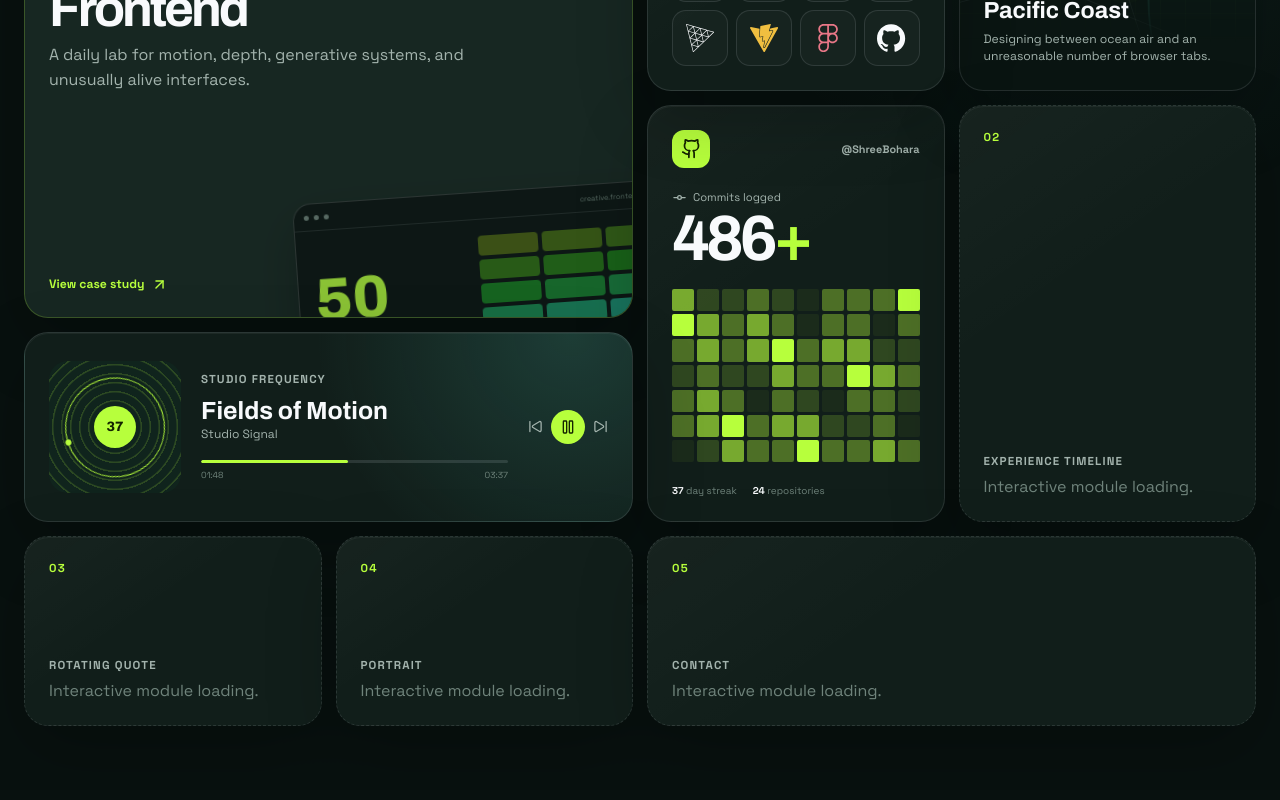
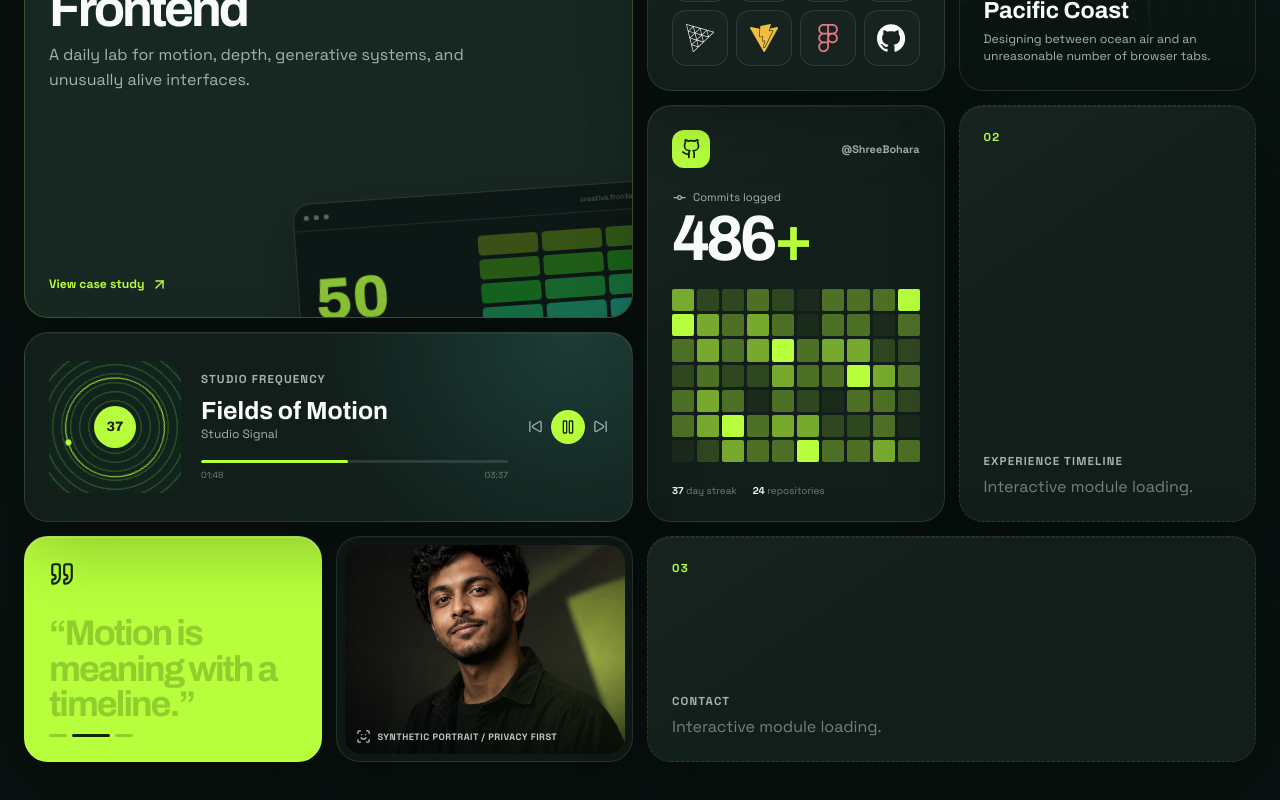
Before and after one commit to ShreeBohara/50-Days-of-Creative-Frontend, a React (Vite) app in the folder day-37-bento-grid/: page / in a window 1280 px wide. Shown: the part 510-1310 px from the top of the page. Built offline with nearby package versions, Linux system fonts and the light colour scheme.

Commit message:
day-37: quote-photo — rotating original quotes and synthetic portrait tilt card

```diff
--- a/day-37-bento-grid/src/App.css
+++ b/day-37-bento-grid/src/App.css
@@ -931,6 +931,90 @@
 @keyframes album-spin { to { transform: rotate(360deg); } }
 @keyframes audio-jump { to { height: calc(18px - (var(--bar) % 3) * 2px); } }
 
+.quote-card {
+  display: flex;
+  flex-direction: column;
+  justify-content: space-between;
+  color: var(--signal-ink);
+  background: var(--signal);
+}
+
+.quote-card::after {
+  box-shadow: inset 0 1px rgba(255, 255, 255, 0.32);
+}
+
+.quote-card blockquote {
+  margin: 20px 0;
+  font-family: 'Archivo', sans-serif;
+  font-size: clamp(1.55rem, 2.8vw, 2.45rem);
+  font-weight: 700;
+  line-height: 1;
+  letter-spacing: -0.055em;
+}
+
+.quote-dots {
+  display: flex;
+  gap: 5px;
+}
+
+.quote-dots span {
+  width: 18px;
+  height: 3px;
+  border-radius: 99px;
+  background: rgba(20, 36, 0, 0.22);
+  transition: width 250ms ease, background 250ms ease;
+}
+
+.quote-dots .is-active {
+  width: 38px;
+  background: var(--signal-ink);
+}
+
+.photo-card {
+  padding: 8px;
+  background: var(--card-soft);
+}
+
+.photo-frame {
+  position: absolute;
+  inset: 8px;
+  overflow: hidden;
+  border-radius: 17px;
+  transition: transform 180ms ease-out;
+  transform-style: preserve-3d;
+}
+
+.photo-frame img {
+  width: 100%;
+  height: 100%;
+  object-fit: cover;
+  filter: saturate(0.82) contrast(1.04);
+}
+
+.photo-wash {
+  position: absolute;
+  inset: 0;
+  background:
+    linear-gradient(to top, rgba(3, 8, 7, 0.72), transparent 45%),
+    linear-gradient(130deg, transparent 45%, rgba(183, 255, 60, 0.13));
+}
+
+.photo-label {
+  position: absolute;
+  z-index: 2;
+  right: 19px;
+  bottom: 17px;
+  left: 19px;
+  display: flex;
+  align-items: center;
+  gap: 7px;
+  color: rgba(248, 250, 252, 0.78);
+  font-size: 0.58rem;
+  font-weight: 700;
+  letter-spacing: 0.05em;
+  text-transform: uppercase;
+}
+
 @media (max-width: 1020px) {
   .bento-grid {
     grid-template-columns: repeat(2, minmax(0, 1fr));
--- a/day-37-bento-grid/src/App.jsx
+++ b/day-37-bento-grid/src/App.jsx
@@ -4,6 +4,8 @@ import FeaturedProjectCard from './components/FeaturedProjectCard'
 import GithubCard from './components/GithubCard'
 import LocationCard from './components/LocationCard'
 import NameCard from './components/NameCard'
+import PhotoCard from './components/PhotoCard'
+import QuoteCard from './components/QuoteCard'
 import SpotifyCard from './components/SpotifyCard'
 import TechStackCard from './components/TechStackCard'
 import { cardLabels, identity } from './data/portfolioData'
@@ -46,9 +48,11 @@ function App() {
           <FeaturedProjectCard />
           <GithubCard />
           <LocationCard />
+          <PhotoCard />
+          <QuoteCard />
           <SpotifyCard />
           <TechStackCard />
-          {Object.keys(cardLabels).filter((area) => !['name', 'clock', 'featured', 'github', 'location', 'spotify', 'stack'].includes(area)).map((area, index) => (
+          {Object.keys(cardLabels).filter((area) => !['name', 'clock', 'featured', 'github', 'location', 'photo', 'quote', 'spotify', 'stack'].includes(area)).map((area, index) => (
             <PlaceholderCard area={area} index={index + 1} key={area} />
           ))}
         </section>
--- /dev/null
+++ b/day-37-bento-grid/src/components/PhotoCard.jsx
@@ -0,0 +1,23 @@
+import { ScanFace } from 'lucide-react'
+import BentoCard from './BentoCard'
+import { useTilt } from '../hooks/useTilt'
+import portrait from '../assets/editorial-portrait.png'
+
+function PhotoCard() {
+  const tilt = useTilt(13)
+
+  return (
+    <BentoCard area="photo" className="photo-card" label="Fictional editorial portrait">
+      <div className="photo-frame" {...tilt}>
+        <img src={portrait} alt="Fictional editorial portrait representing the portfolio persona" />
+        <span className="photo-wash" aria-hidden="true"></span>
+      </div>
+      <div className="photo-label">
+        <ScanFace size={15} aria-hidden="true" />
+        <span>Synthetic portrait / privacy first</span>
+      </div>
+    </BentoCard>
+  )
+}
+
+export default PhotoCard
--- /dev/null
+++ b/day-37-bento-grid/src/components/QuoteCard.jsx
@@ -0,0 +1,38 @@
+import { useEffect, useState } from 'react'
+import { AnimatePresence, motion } from 'framer-motion'
+import { Quote } from 'lucide-react'
+import BentoCard from './BentoCard'
+import { quotes } from '../data/portfolioData'
+
+function QuoteCard() {
+  const [index, setIndex] = useState(0)
+
+  useEffect(() => {
+    const interval = window.setInterval(() => setIndex((current) => (current + 1) % quotes.length), 5200)
+    return () => window.clearInterval(interval)
+  }, [])
+
+  return (
+    <BentoCard area="quote" className="quote-card" label={`Quote: ${quotes[index]}`}>
+      <Quote size={26} aria-hidden="true" />
+      <AnimatePresence mode="wait">
+        <motion.blockquote
+          key={index}
+          initial={{ opacity: 0, y: 12 }}
+          animate={{ opacity: 1, y: 0 }}
+          exit={{ opacity: 0, y: -8 }}
+          transition={{ duration: 0.35 }}
+        >
+          “{quotes[index]}”
+        </motion.blockquote>
+      </AnimatePresence>
+      <div className="quote-dots" aria-hidden="true">
+        {quotes.map((quote, dotIndex) => (
+          <span className={dotIndex === index ? 'is-active' : ''} key={quote}></span>
+        ))}
+      </div>
+    </BentoCard>
+  )
+}
+
+export default QuoteCard
--- /dev/null
+++ b/day-37-bento-grid/src/hooks/useTilt.js
@@ -0,0 +1,17 @@
+import { useState } from 'react'
+
+export function useTilt(strength = 8) {
+  const [transform, setTransform] = useState('perspective(700px) rotateX(0deg) rotateY(0deg)')
+
+  const onPointerMove = (event) => {
+    if (event.pointerType === 'touch') return
+    const bounds = event.currentTarget.getBoundingClientRect()
+    const x = (event.clientX - bounds.left) / bounds.width - 0.5
+    const y = (event.clientY - bounds.top) / bounds.height - 0.5
+    setTransform(`perspective(700px) rotateX(${-y * strength}deg) rotateY(${x * strength}deg)`)
+  }
+
+  const onPointerLeave = () => setTransform('perspective(700px) rotateX(0deg) rotateY(0deg)')
+
+  return { style: { transform }, onPointerMove, onPointerLeave }
+}
```
Also changed, not shown: day-37-bento-grid/src/assets/editorial-portrait.png (added).
